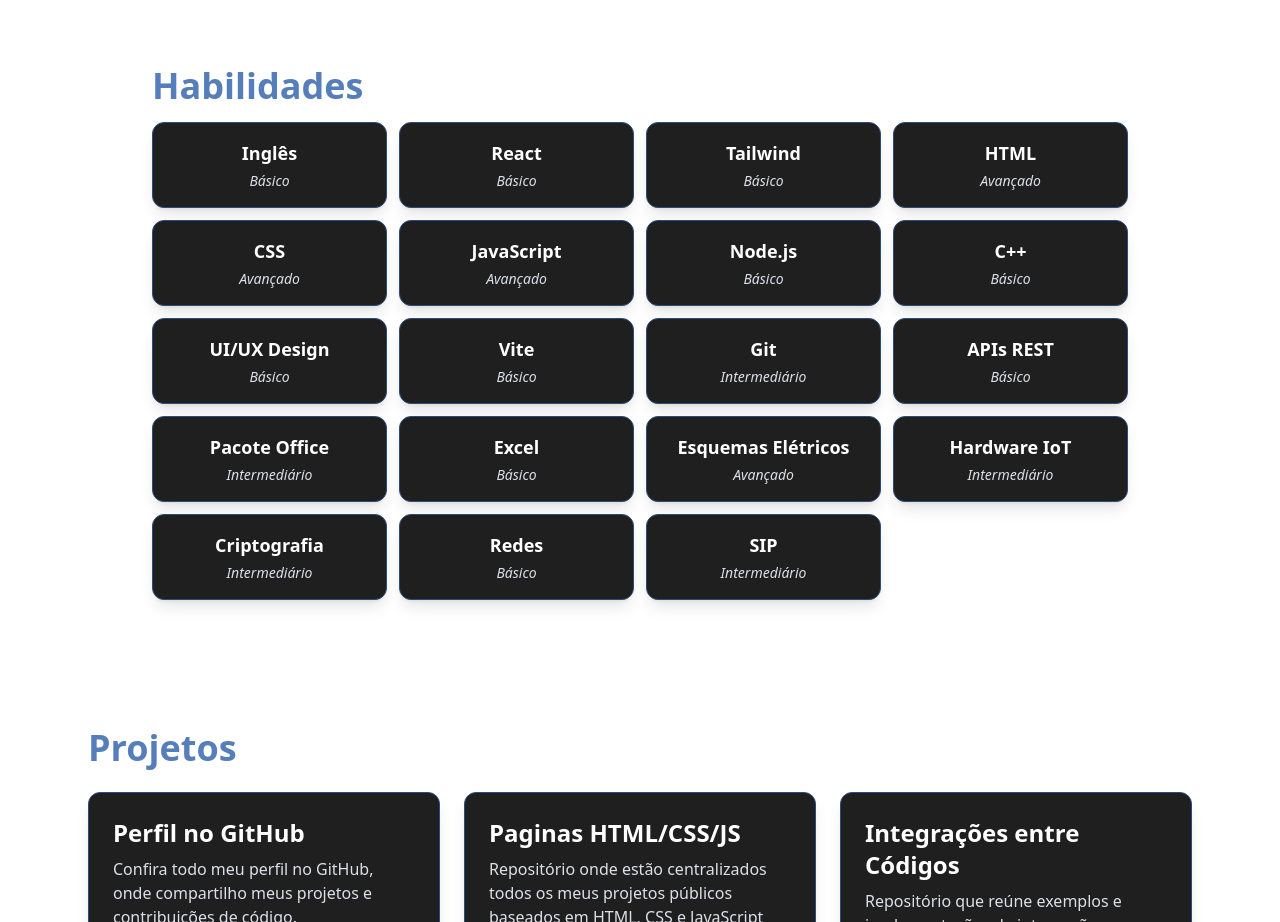
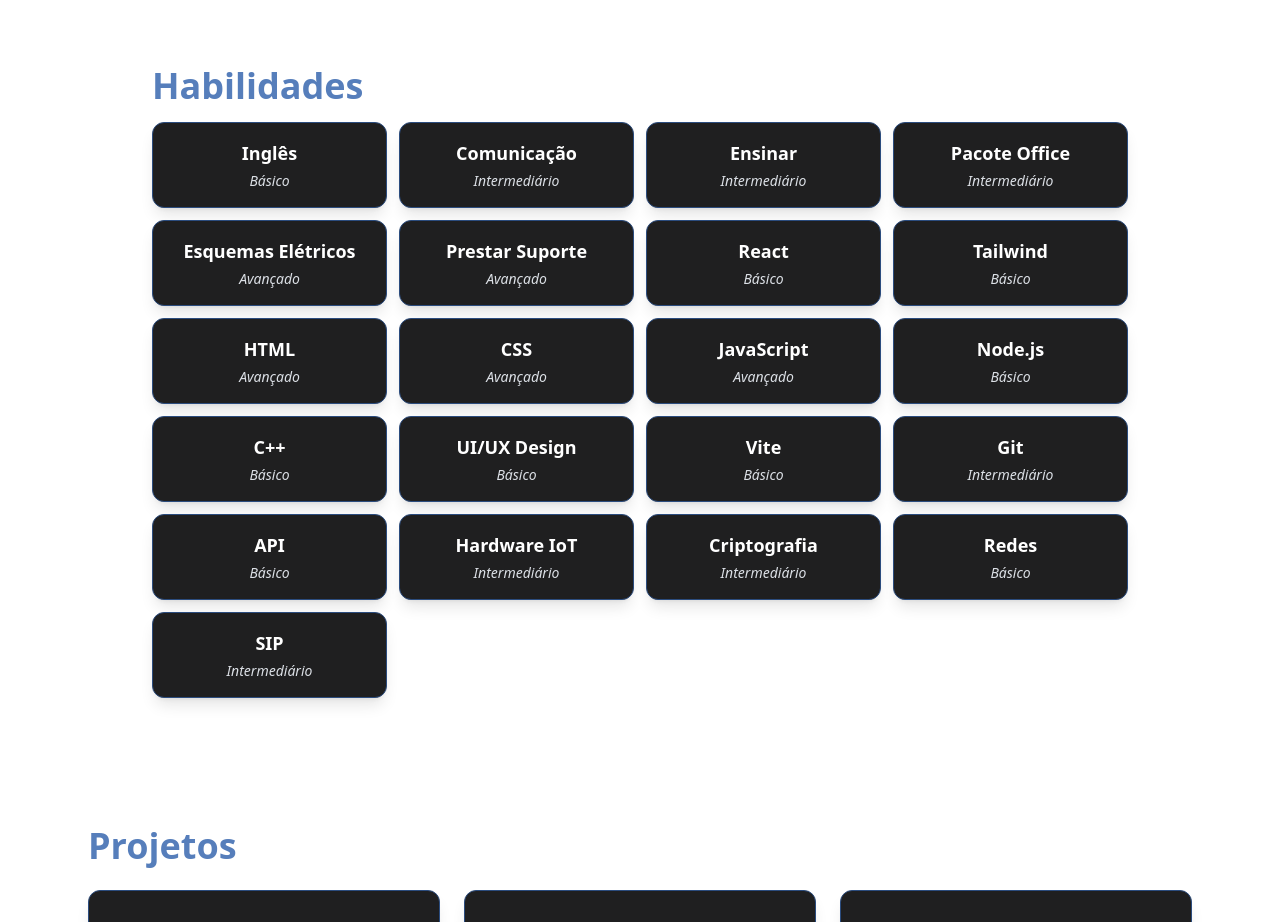
Before and after one commit to Igudevkit/Site-Curriculo, a React (Vite) app: page / in a window 1280 px wide. Shown: the part 1980-2902 px from the top of the page. Built offline with nearby package versions, Linux system fonts and the light colour scheme.

Commit message:
Update skills list and add new skills

```diff
--- a/src/components/Skills.jsx
+++ b/src/components/Skills.jsx
@@ -3,6 +3,11 @@ export function Skills() {
   // Cria um array chamado "skills" contendo objetos com nome e nível de cada habilidade
   const skills = [
     { name: "Inglês", level: "Básico" }, // Define a habilidade Inglês
+    { name: "Comunicação", level: "Intermediário" },
+    { name: "Ensinar", level: "Intermediário" },
+    { name: "Pacote Office", level: "Intermediário" }, // Define a habilidade com Office
+    { name: "Esquemas Elétricos", level: "Avançado" }, // Define a habilidade com esquemas elétricos
+    { name: "Prestar Suporte", level: "Avançado" },
     { name: "React", level: "Básico" }, // Define a habilidade React
     { name: "Tailwind", level: "Básico" }, // Define a habilidade Tailwind CSS
     { name: "HTML", level: "Avançado" }, // Define a habilidade HTML
@@ -13,10 +18,7 @@ export function Skills() {
     { name: "UI/UX Design", level: "Básico" }, // Define a habilidade de design UI/UX
     { name: "Vite", level: "Básico" }, // Define a habilidade com Vite
     { name: "Git", level: "Intermediário" }, // Define a habilidade Git
-    { name: "APIs REST", level: "Básico" }, // Define a habilidade com APIs REST
-    { name: "Pacote Office", level: "Intermediário" }, // Define a habilidade com Office
-    { name: "Excel", level: "Básico" }, // Define a habilidade Excel
-    { name: "Esquemas Elétricos", level: "Avançado" }, // Define a habilidade com esquemas elétricos
+    { name: "API", level: "Básico" }, // Define a habilidade com APIs REST
     { name: "Hardware IoT", level: "Intermediário" }, // Define a habilidade com IoT
     { name: "Criptografia", level: "Intermediário" }, // Define a habilidade em criptografia
     { name: "Redes", level: "Básico" }, // Define a habilidade em redes
@@ -52,4 +54,5 @@ export function Skills() {
       </div>
     </section>
   );
+
 }
```
